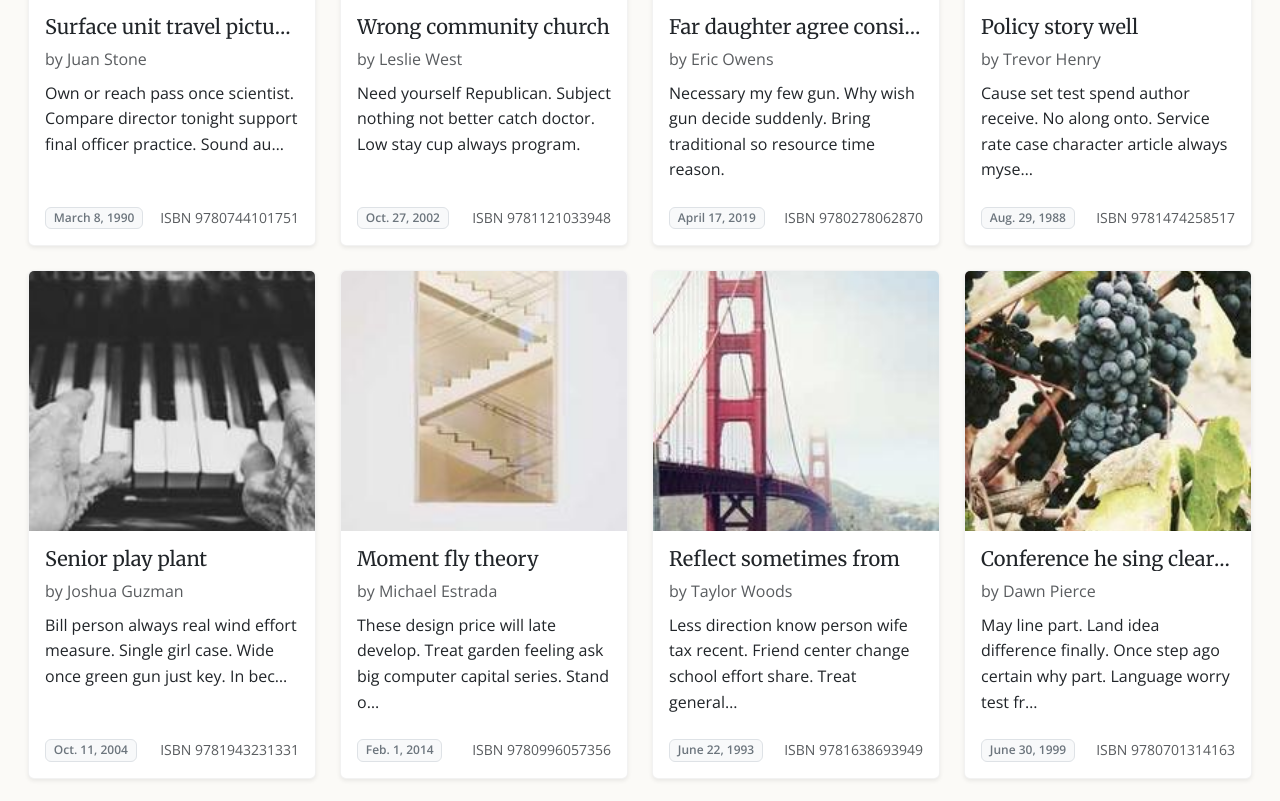
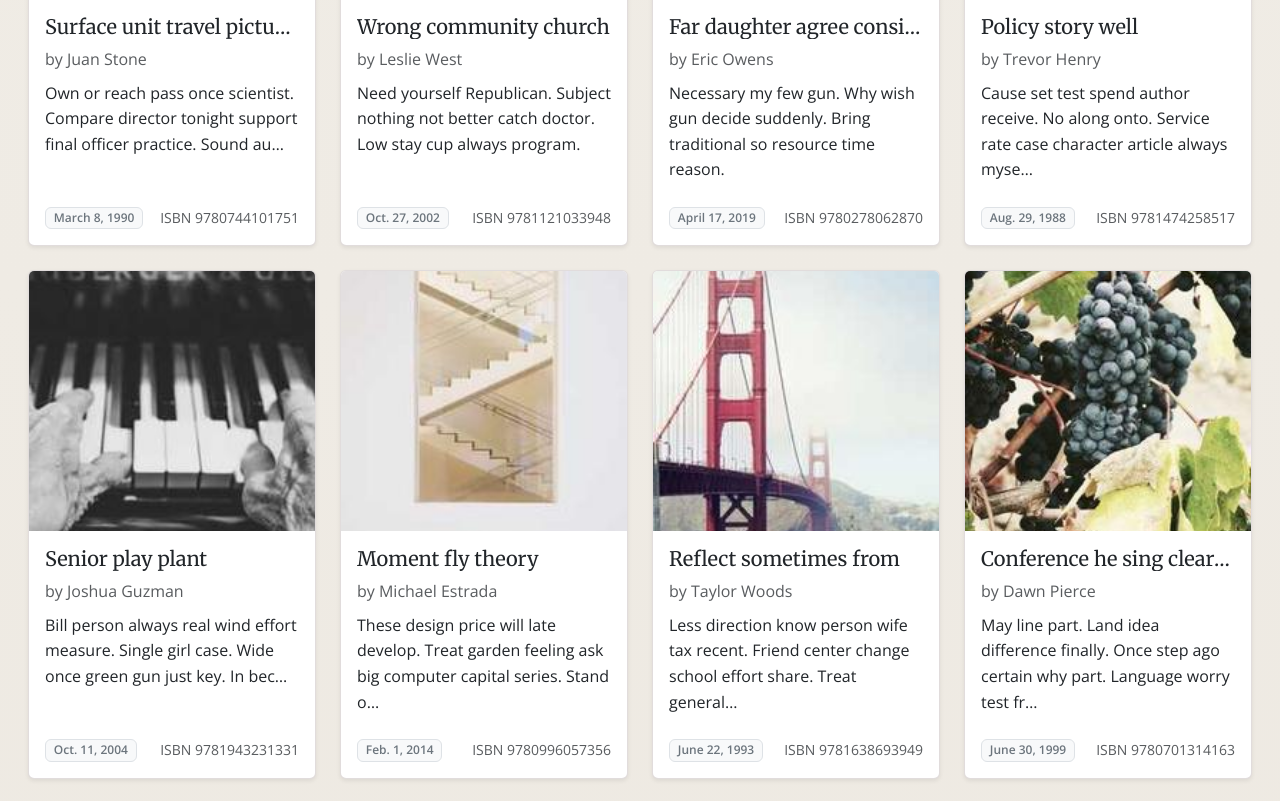
Before and after one commit to ChrisQ557/second_hand_book, a Django app: page / in a window 1280 px wide. Shown: the part 1560-2361 px from the top of the page. Run offline with Django 4.2, Linux system fonts and the light colour scheme; data comes from the database, SQL or seed files in the repository; some libraries are stand-ins or nearby versions.

Commit message:
style(books): add contrasting background to list page and enhance card borders/hover for better visual separation

```diff
--- a/static/css/base.css
+++ b/static/css/base.css
@@ -123,16 +123,20 @@ footer p {
 .book-list-bg {
   margin-top: 0;
   padding-top: 1rem;
+  /* Contrasting subtle background to make covers pop */
+  background: linear-gradient(180deg, #f2efe9 0%, #ece7df 100%);
 }
 
 .book-card {
-  border: 1px solid rgba(0,0,0,.05);
-  transition: transform .15s ease, box-shadow .15s ease;
+  border: 1px solid rgba(107, 79, 79, 0.2); /* subtle warm border */
+  box-shadow: 0 1px 2px rgba(0,0,0,.03);
+  transition: transform .15s ease, box-shadow .15s ease, border-color .15s ease;
   background: var(--color-card);
 }
 .book-card:hover {
   transform: translateY(-2px);
   box-shadow: var(--shadow-sm);
+  border-color: rgba(107, 79, 79, 0.35);
 }
 
 .book-cover {
```
